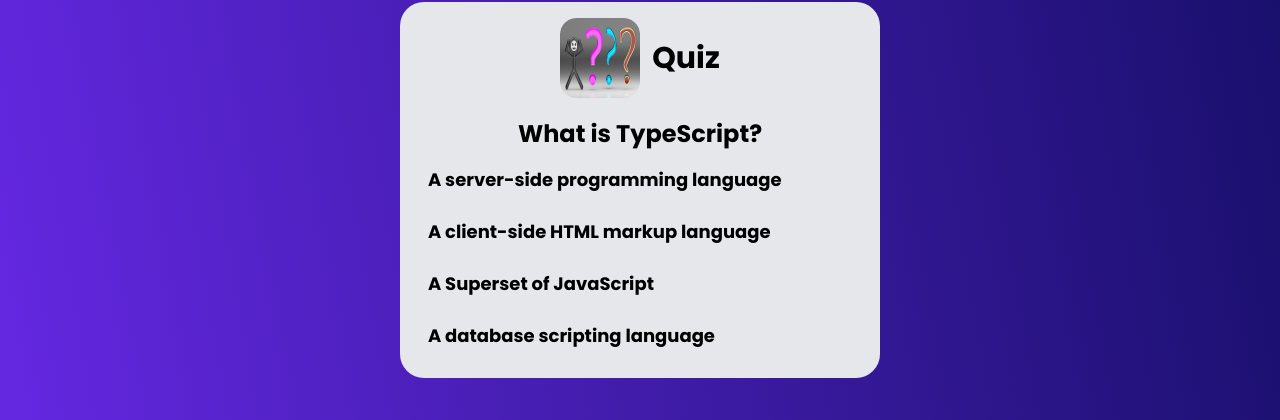
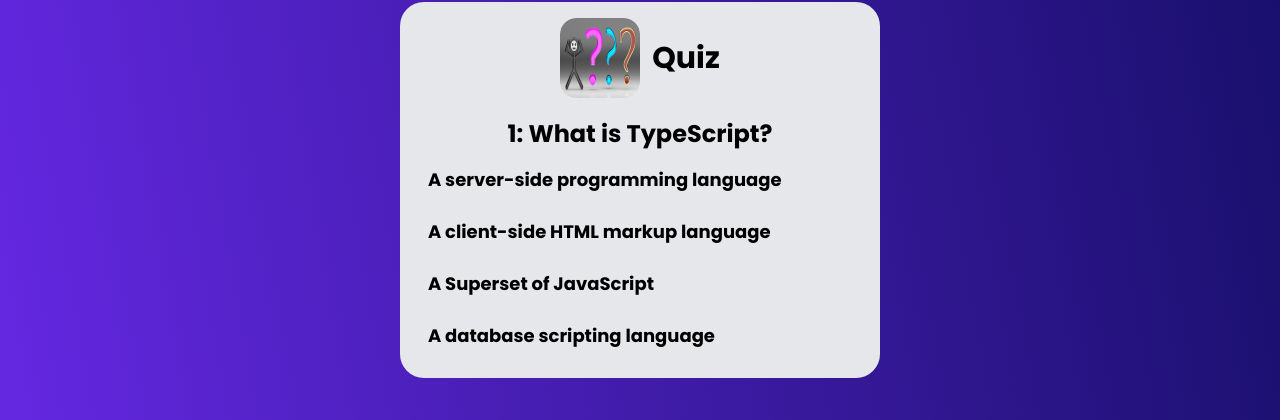
Before and after one commit to OmidProgramm/quiz-react-ts-tailwind, a React (Vite) app: page / in a window 1280 px wide. Shown: the part 118-538 px from the top of the page. Built offline with nearby package versions, Linux system fonts and the light colour scheme.

Commit message:
feat: calculate quiz score and allow restart

```diff
--- a/src/Quiz.tsx
+++ b/src/Quiz.tsx
@@ -4,13 +4,14 @@ import {questions} from './questions';
 
 const Quiz = () => {
 
+    const [score, setScore] = useState<number>(0)
     const [selectedOption, setSelectedOption] = useState<string>('');
     const [currentQuestion, setCurrentQuestion] = useState<number>(0);
     const [isFinal, setIsFinal] = useState<boolean>(false);
     const handelAnswer = (option:string)=>{
         setSelectedOption(option)
        if(option === questions[currentQuestion].answer){
-            console.log(option)
+            setScore(score+1)
         }
         setTimeout(
             ()=>{
@@ -22,10 +23,21 @@ const Quiz = () => {
             }
             ,500)
     }
+     const windowRefresh =()=>{
+         window.location.reload();
+    }
   return (
     <div className="w-full">
-        <div className="w-full flex flex-col items-center p-3 gap-2 font-poppins">
-            <h3 className="text-2xl font-bold">{questions[currentQuestion].question}</h3>
+        {
+            isFinal?(
+                <div>
+                    <h2 className='text-3xl font-bold p-3'>Quiz completed</h2>
+                    <p className='text-xl font-bold p-3'>Your score is: {score} from {questions.length}</p>
+                    <button className='bg-blue-500 text-white p-3 rounded-xl cursor-pointer mt-2 mb-2 hover:bg-blue-600 transition-all duration-300' onClick={windowRefresh}>Refresh</button>
+                </div>
+            ):(
+                <div className="w-full flex flex-col items-center p-3 gap-2 font-poppins">
+            <h3 className="text-2xl font-bold">{`${currentQuestion+1}: ${questions[currentQuestion].question}`}</h3>
             <ul className="w-full flex flex-col justify-center items-center gap-2">
 
                 {
@@ -35,16 +47,13 @@ const Quiz = () => {
                                 onClick={()=>handelAnswer(item)}
                                 key={index} className="w-full text-left font-bold text-lg hover:bg-gray-700 p-2 rounded-lg cursor-pointer transition-all duration-300 hover:text-white">{item}</li>
                         )
-
-
                     )
                 }
-
-
-
-
             </ul>
         </div>
+            )
+        }
+
     </div>
   )
 }
```
